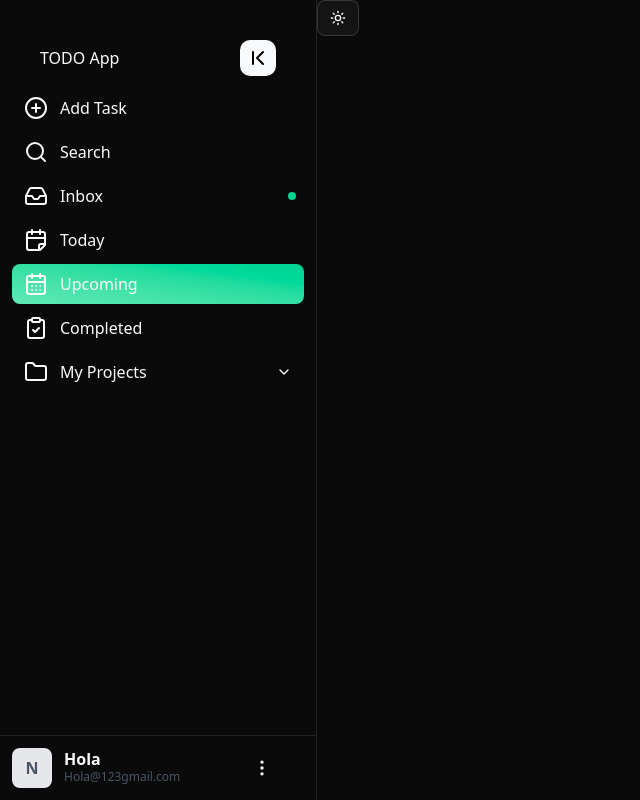
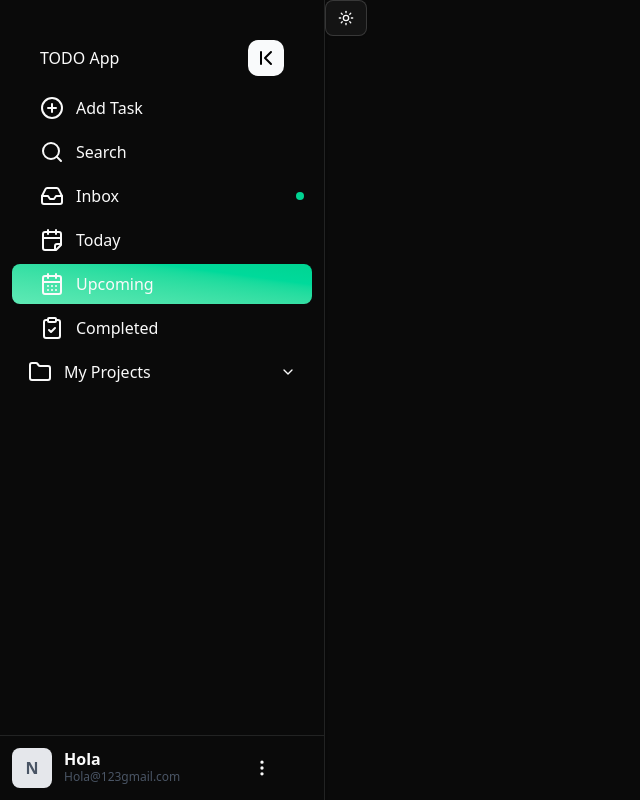
Before and after one commit to SyedJunaidAli1/Todothat, a Next.js app: page / in a window 1280 px wide. Shown: the whole page, without its empty margins (0-640 px from the left). Built offline with nearby package versions, Linux system fonts and the light colour scheme.

Commit message:
alignment fix

```diff
--- a/src/app/components/Sidebar.tsx
+++ b/src/app/components/Sidebar.tsx
@@ -1,10 +1,8 @@
 'use client'
 import { ChevronFirst, ChevronLast, MoreVertical, ChevronDown, Folder } from "lucide-react";
 import React, { createContext, useContext, useState } from "react";
-import ThemeToggle from "./ThemeToggle";
 
 const SidebarContext = createContext();
-
 const Sidebar = ({ children, onItemSelect }) => {
   const [expanded, setExpanded] = useState(true);
   return (
@@ -29,9 +27,8 @@ const Sidebar = ({ children, onItemSelect }) => {
             N
           </div>
           <div
-            className={`flex justify-between items-center overflow-hidden transition-all ${
-              expanded ? "w-52 ml-3" : "w-0"
-            }`}
+            className={`flex justify-between items-center overflow-hidden transition-all ${expanded ? "w-52 ml-3" : "w-0"
+              }`}
           >
             <div className="leading-4">
               <h4 className="font-semibold">Hola</h4>
@@ -64,9 +61,9 @@ const SidebarItem = ({ icon, text, active, alert, children, subItem, onSelect })
     <li className="relative">
       <div
         className={`
-          flex items-center py-2 px-3 my-1 font-medium rounded-md cursor-pointer transition-colors group
+          flex items-center justify-center py-2 px-4 my-1 font-medium rounded-md cursor-pointer transition-colors group
           ${active ? "bg-gradient-to-tr from-emerald-300 to-emerald-400" : "hover:bg-emerald-200"}
-          ${subItem ? "pl-8 text-sm" : ""}
+          ${subItem ? "text-sm" : ""}
         `}
         onClick={handleClick}
       >
@@ -107,9 +104,8 @@ const SidebarItem = ({ icon, text, active, alert, children, subItem, onSelect })
 
       {children && (
         <ul
-          className={`overflow-hidden transition-all duration-300 ease-in-out ${
-            isOpen || !expanded ? "max-h-96 opacity-100" : "max-h-0 opacity-0"
-          }`}
+          className={`overflow-hidden transition-all duration-300 ease-in-out ${isOpen || !expanded ? "max-h-96 opacity-100" : "max-h-0 opacity-0"
+            }`}
         >
           {React.Children.map(children, (child, index) =>
             React.cloneElement(child, { ...child.props, subItem: true })
```
